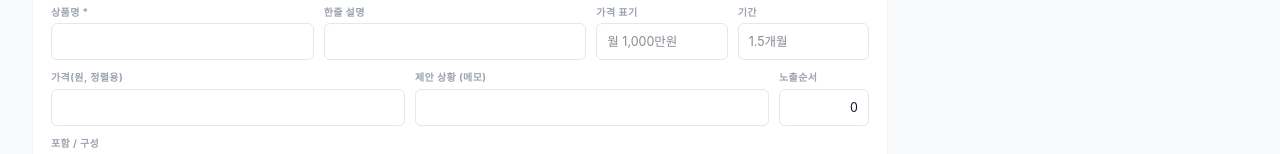
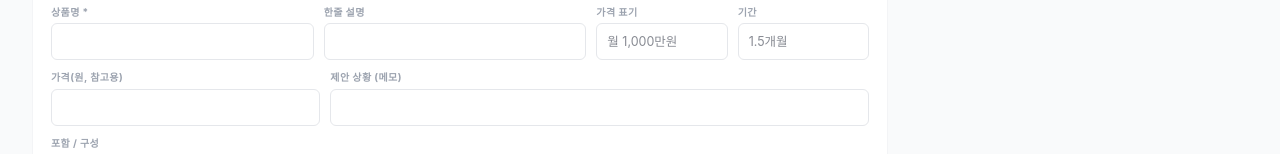
Before and after one commit to 4ITM-solution/TikCle-BP, a Next.js app: page /settings/packages in a window 1280 px wide. Both pictures are taken after a click on the heading "+ 새 상품 등록". Shown: the part 241-395 px from the top of the page. Built offline with nearby package versions, Linux system fonts and the light colour scheme; no server answers; the database is empty; a web font is replaced by a local one.

Commit message:
feat(packages): 노출순서 제거 — 등록순(created_at) 자동 정렬

```diff
--- a/src/app/settings/packages/actions.ts
+++ b/src/app/settings/packages/actions.ts
@@ -22,7 +22,6 @@ function fields(formData: FormData) {
     duration: str("duration"),
     includes: str("includes"),
     target_situation: str("target_situation"),
-    sort_order: Number(formData.get("sort_order")) || 0,
     active: formData.get("active") === "on",
   };
 }
--- a/src/app/settings/packages/page.tsx
+++ b/src/app/settings/packages/page.tsx
@@ -43,18 +43,14 @@ function PackageFields({ pkg }: { pkg?: SeedingPackage }) {
           <input name="duration" defaultValue={pkg?.duration ?? ""} placeholder="1.5개월" style={inputStyle} />
         </div>
       </div>
-      <div style={{ display: "grid", gridTemplateColumns: "1fr 1fr 90px", gap: 10, marginTop: 10 }}>
+      <div style={{ display: "grid", gridTemplateColumns: "1fr 2fr", gap: 10, marginTop: 10 }}>
         <div>
-          <label style={labelStyle}>가격(원, 정렬용)</label>
+          <label style={labelStyle}>가격(원, 참고용)</label>
           <input name="price_krw" defaultValue={pkg?.price_krw?.toLocaleString() ?? ""} inputMode="numeric" style={{ ...inputStyle, fontFamily: "var(--font-mono)", textAlign: "right" }} />
         </div>
         <div>
           <label style={labelStyle}>제안 상황 (메모)</label>
           <input name="target_situation" defaultValue={pkg?.target_situation ?? ""} style={inputStyle} />
-        </div>
-        <div>
-          <label style={labelStyle}>노출순서</label>
-          <input name="sort_order" defaultValue={pkg?.sort_order ?? 0} inputMode="numeric" style={{ ...inputStyle, textAlign: "right" }} />
         </div>
       </div>
       <div style={{ marginTop: 10 }}>
@@ -101,7 +97,7 @@ export default async function PackagesPage() {
   const { data } = await supabase
     .from("seeding_packages")
     .select("*")
-    .order("sort_order", { ascending: true });
+    .order("created_at", { ascending: true });
   const packages = (data ?? []) as SeedingPackage[];
 
   return (
```
